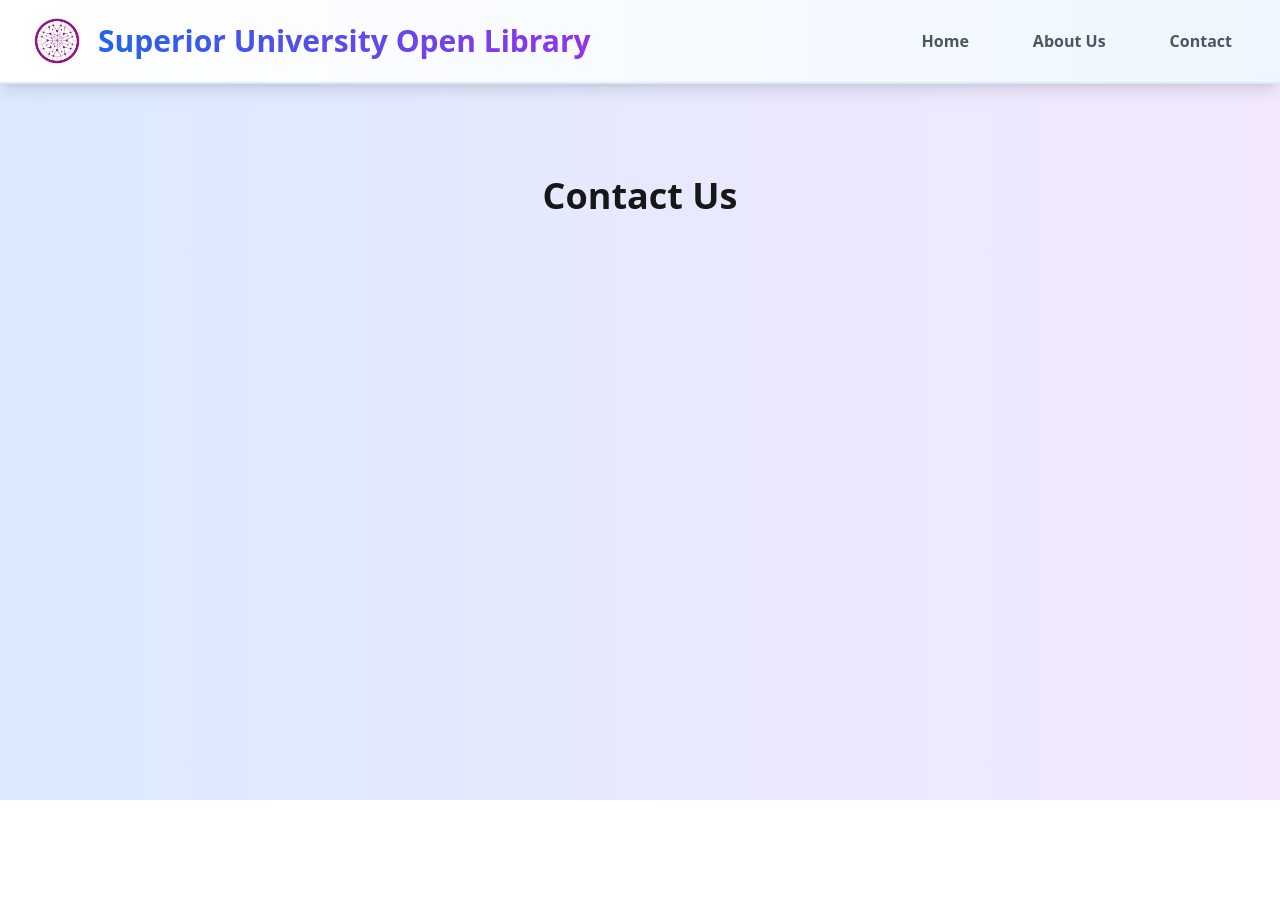
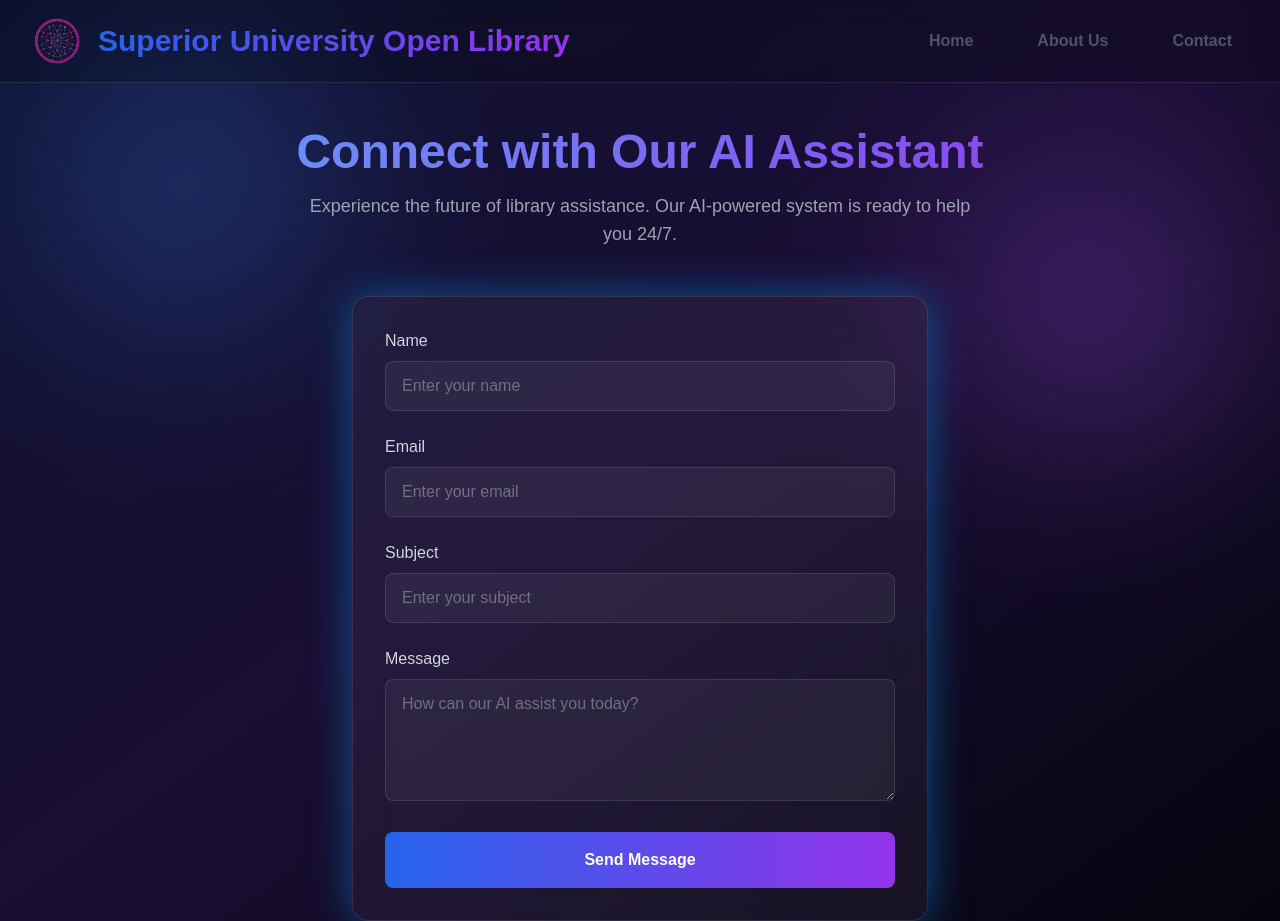
Before and after one commit to Xer0bit/Superior-Univerity-Library-Ai, a Next.js app: page /contact in a window 1280 px wide. Before the commit the page ends 800 px from the top, so only its background shows below. Built offline with nearby package versions, Linux system fonts and the light colour scheme.

Commit message:
Update About page statistics and enhance Contact page with form functionality and animations

```diff
--- a/src/app/about/page.js
+++ b/src/app/about/page.js
@@ -86,7 +86,7 @@ export default function About() {
           {/* Stats Section */}
           <div className="grid grid-cols-2 md:grid-cols-4 gap-8 mt-16 text-center">
             <div className="p-6">
-              <div className="text-3xl font-bold text-blue-600">1000+</div>
+              <div className="text-3xl font-bold text-blue-600">100,000+</div>
               <div className="text-gray-600">Books Available</div>
             </div>
             <div className="p-6">
--- a/src/app/contact/page.js
+++ b/src/app/contact/page.js
@@ -1,15 +1,50 @@
-
 "use client";
 
 import { useRouter } from "next/navigation";
 import Image from 'next/image';
+import { useState, useEffect } from 'react';
 
 export default function Contact() {
   const router = useRouter();
+  const [mounted, setMounted] = useState(false);
+  const [formSubmitted, setFormSubmitted] = useState(false);
+  const [formData, setFormData] = useState({
+    name: '', email: '', subject: '', message: ''
+  });
+
+  useEffect(() => {
+    setMounted(true);
+  }, []);
+
+  const handleChange = (e) => {
+    setFormData(prev => ({
+      ...prev,
+      [e.target.id]: e.target.value
+    }));
+  };
+
+  const handleSubmit = (e) => {
+    e.preventDefault();
+    setFormSubmitted(true);
+  };
+
+  if (!mounted) {
+    return null; // Return null on server-side to prevent hydration mismatch
+  }
 
   return (
-    <div className="min-h-screen p-8 pb-20 sm:p-20 font-sans bg-gradient-to-r from-blue-100 to-purple-100">
-      <header className="fixed top-0 left-0 w-full bg-gradient-to-r from-white to-blue-50 shadow-lg z-10 border-b-2 border-blue-100">
+    <div className="min-h-screen bg-[#0A0A1E] relative overflow-hidden">
+      {/* Animated Background Elements */}
+      <div className="absolute inset-0">
+        <div className="absolute inset-0 bg-gradient-to-br from-blue-900/20 via-purple-900/20 to-black/50"></div>
+        <div className="absolute top-0 left-0 w-full h-full opacity-30">
+          <div className="absolute top-10 left-10 w-72 h-72 bg-blue-500 rounded-full filter blur-[100px]"></div>
+          <div className="absolute top-40 right-10 w-72 h-72 bg-purple-500 rounded-full filter blur-[100px]"></div>
+        </div>
+      </div>
+
+      {/* Header */}
+      <header className="fixed top-0 left-0 w-full backdrop-blur-md bg-black/20 border-b border-white/10 z-50">
         <div className="max-w-7xl mx-auto px-4 sm:px-9 lg:px-8 py-4 flex justify-between items-center">
           <div className="flex items-center space-x-4">
             <Image
@@ -45,12 +80,80 @@ export default function Contact() {
           </nav>
         </div>
       </header>
-      <main className="mt-24">
-        <h1 className="text-4xl font-bold text-center mb-8">Contact Us</h1>
+
+      {/* Main Content */}
+      <main className="relative pt-32 px-4 sm:px-6 lg:px-8 max-w-7xl mx-auto z-10">
+        <div className="text-center mb-12">
+          <h1 className="text-5xl font-bold bg-clip-text text-transparent bg-gradient-to-r from-blue-400 to-purple-600 mb-4">
+            Connect with Our AI Assistant
+          </h1>
+          <p className="text-gray-400 text-lg max-w-2xl mx-auto">
+            Experience the future of library assistance. Our AI-powered system is ready to help you 24/7.
+          </p>
+        </div>
+
         <div className="max-w-xl mx-auto">
-          <form className="space-y-4">
-            {/* Add contact form fields */}
-          </form>
+          {!formSubmitted ? (
+            <form
+              onSubmit={handleSubmit}
+              className="space-y-6 backdrop-blur-xl bg-white/5 p-8 rounded-2xl border border-white/10 shadow-[0_0_40px_rgba(8,_112,_184,_0.7)]"
+              suppressHydrationWarning
+            >
+              {['name', 'email', 'subject'].map((field) => (
+                <div key={`form-field-${field}`}>
+                  <label htmlFor={field} className="block text-gray-300 font-medium mb-2 capitalize">
+                    {field}
+                  </label>
+                  <input
+                    type={field === 'email' ? 'email' : 'text'}
+                    id={field}
+                    value={formData[field]}
+                    onChange={handleChange}
+                    required
+                    className="w-full px-4 py-3 bg-white/5 border border-white/10 rounded-lg text-white placeholder-gray-500 focus:outline-none focus:ring-2 focus:ring-purple-500/50 transition-all duration-300"
+                    placeholder={`Enter your ${field}`}
+                  />
+                </div>
+              ))}
+              <div>
+                <label htmlFor="message" className="block text-gray-300 font-medium mb-2">Message</label>
+                <textarea
+                  id="message"
+                  value={formData.message}
+                  onChange={handleChange}
+                  required
+                  rows="4"
+                  className="w-full px-4 py-3 bg-white/5 border border-white/10 rounded-lg text-white placeholder-gray-500 focus:outline-none focus:ring-2 focus:ring-purple-500/50 transition-all duration-300"
+                  placeholder="How can our AI assist you today?"
+                ></textarea>
+              </div>
+              <button
+                type="submit"
+                className="w-full bg-gradient-to-r from-blue-600 to-purple-600 text-white font-bold py-4 px-6 rounded-lg transition-all duration-300 hover:scale-[1.02] hover:shadow-[0_0_20px_rgba(168,_85,_247,_0.4)] focus:outline-none focus:ring-2 focus:ring-purple-500/50"
+              >
+                Send Message
+              </button>
+            </form>
+          ) : (
+            <div
+              className="text-center backdrop-blur-xl bg-white/5 p-8 rounded-2xl border border-white/10 shadow-[0_0_40px_rgba(8,_112,_184,_0.7)]"
+              suppressHydrationWarning
+            >
+              <div className="inline-flex p-4 rounded-full bg-green-500/20 mb-4">
+                <svg className="w-8 h-8 text-green-500" fill="none" stroke="currentColor" viewBox="0 0 24 24">
+                  <path strokeLinecap="round" strokeLinejoin="round" strokeWidth="2" d="M5 13l4 4L19 7"/>
+                </svg>
+              </div>
+              <h2 className="text-2xl font-bold text-green-400 mb-4">Message Received!</h2>
+              <p className="text-gray-400 mb-6">Our AI is processing your request. We'll respond shortly.</p>
+              <button
+                onClick={() => setFormSubmitted(false)}
+                className="bg-gradient-to-r from-blue-600 to-purple-600 text-white font-bold py-3 px-6 rounded-lg transition-all duration-300 hover:scale-[1.02] hover:shadow-[0_0_20px_rgba(168,_85,_247,_0.4)]"
+              >
+                Send Another Message
+              </button>
+            </div>
+          )}
         </div>
       </main>
     </div>
```
Also changed, not shown: public/logo.png.
